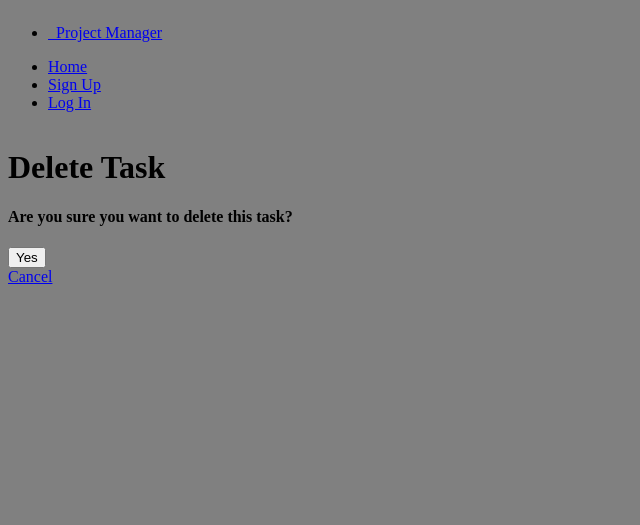
After one commit to cfurlong15/Project4, a Django app: page /projects/1/delete_task/1/ in a window 1280 px wide. The commit adds this page. Shown: the top 525 px of the page, without its empty margins (0-640 px from the left). Run offline with Django 5.2, Linux system fonts and the light colour scheme; tables that the repository leaves empty hold one stand-in row (values such as "Sample post").

Commit message:
create delete functionality for tasks

```diff
--- /dev/null
+++ b/main_app/templates/main_app/task_confirm_delete.html
@@ -0,0 +1,13 @@
+{% extends 'base.html' %}
+
+{% block content %}
+  <h1>Delete Task</h1>
+
+  <h4>Are you sure you want to delete this task?</h4>
+
+  <form action="{% url 'tasks_delete' project.id task.id %}" method="POST">
+    {% csrf_token %}
+    <input type="submit" value="Yes" class="btn">
+  </form>
+  <a href="{% url 'detail' project.id %}">Cancel</a>
+{% endblock %}
--- a/main_app/templates/main_app/task_form.html
+++ b/main_app/templates/main_app/task_form.html
@@ -7,6 +7,6 @@
   <table>
     {{ form.as_table }}
   </table>
-  <input type="submit" value="Enter" class="btn" />
+  <input type="submit" value="Save" class="btn" />
 </form>
 {% endblock %}
--- a/main_app/templates/projects/detail.html
+++ b/main_app/templates/projects/detail.html
@@ -25,6 +25,7 @@
       <td>Due By: {{ task.end_date }}</td>
       <form action="">
       <td><a href="{% url 'tasks_update' project.id task.id %}">Edit</a></td>
+      <td><a href="{% url 'tasks_delete' project.id task.id %}">Delete</a></td>
       </form>
 
     </tr>
--- a/main_app/urls.py
+++ b/main_app/urls.py
@@ -11,5 +11,5 @@ urlpatterns = [
     path('projects/<int:pk>/delete/', views.ProjectDelete.as_view(), name='projects_delete'),
     path('projects/<int:project_id>/add_task/', views.add_task, name='add_task'),
     path('projects/<int:project_id>/edit_task/<int:pk>/', views.TaskUpdate.as_view(), name='tasks_update'),
-
+    path('projects/<int:project_id>/delete_task/<int:task_id>/', views.tasks_delete, name='tasks_delete'),
 ]
--- a/main_app/views.py
+++ b/main_app/views.py
@@ -1,5 +1,5 @@
-from django.shortcuts import render, redirect
-from django.urls import reverse
+from django.shortcuts import render, redirect, get_object_or_404
+from django.urls import reverse, reverse_lazy
 from django.contrib.auth import login
 # from django.contrib.auth.forms import UserCreationForm
 from .forms import SignUpForm, TaskForm
@@ -109,4 +109,15 @@ class TaskUpdate(UpdateView):
 
     def get_success_url(self):
         project_id = self.kwargs.get('project_id')
+        print(project_id, 'print project id')
         return reverse('detail', kwargs={'project_id': project_id})
+
+def tasks_delete(request, project_id, task_id):
+    project = get_object_or_404(Project, pk=project_id)
+    task = get_object_or_404(Task, pk=task_id, project=project)
+
+    if request.method == 'POST':
+        task.delete()
+        return redirect('detail', project_id=project_id)
+
+    return render(request, 'main_app/task_confirm_delete.html', {'project': project, 'task': task})
```
